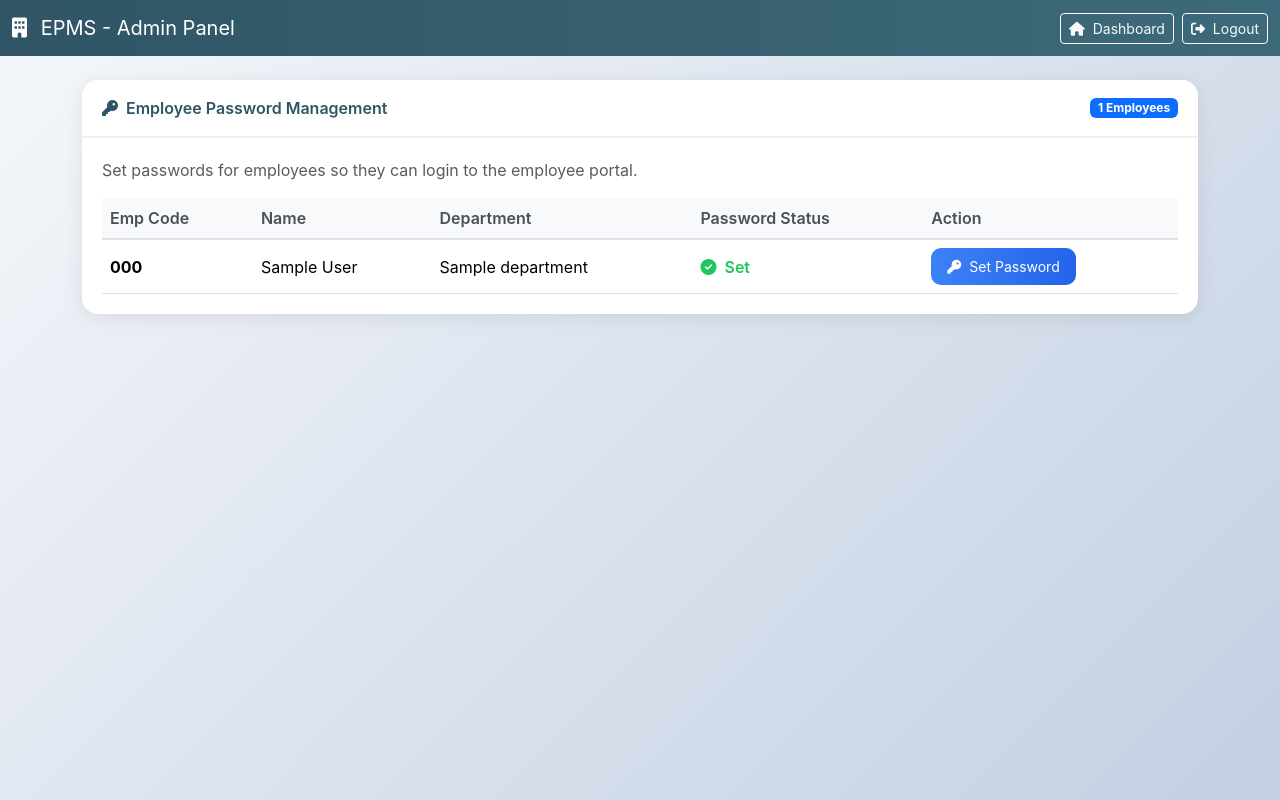
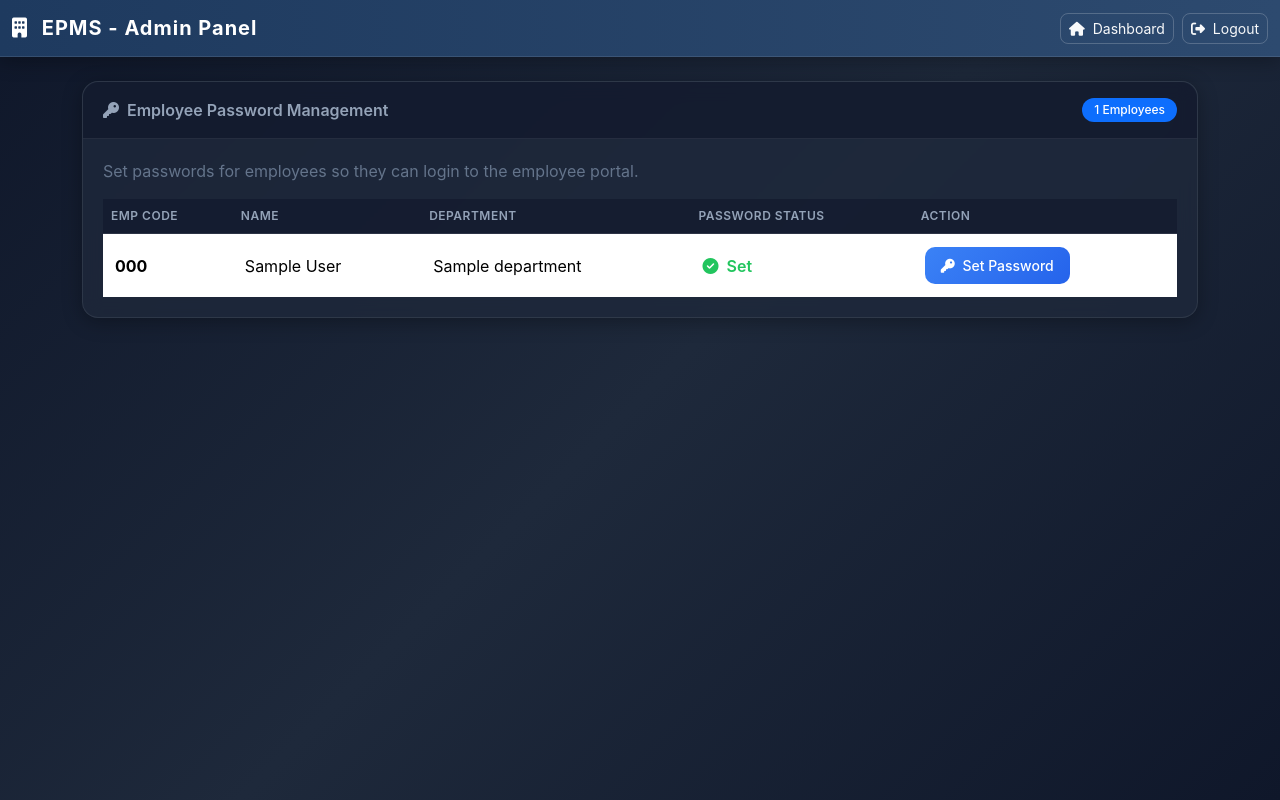
Before and after one commit to AyanMulani/EPMS12, a Flask app: page /admin/employee-passwords in a window 1280 px wide. Run offline with Flask 3, Linux system fonts and the light colour scheme; a user stored in the database is signed in; tables that the repository leaves empty hold one stand-in row (values such as "Sample post").

Commit message:
Update admin_employee_passwords.html

```diff
--- a/templates/admin_employee_passwords.html
+++ b/templates/admin_employee_passwords.html
@@ -9,72 +9,109 @@
 <link href="https://cdnjs.cloudflare.com/ajax/libs/font-awesome/6.4.2/css/all.min.css" rel="stylesheet">
 
 <style>
+/* ===== Dark Premium Theme ===== */
 body {
     font-family: -apple-system, BlinkMacSystemFont, 'Segoe UI', sans-serif;
-    background: linear-gradient(135deg, #f5f7fa 0%, #c3cfe2 100%);
+    background: linear-gradient(135deg, #0f172a 0%, #1e293b 50%, #0f172a 100%);
     min-height: 100vh;
+    color: #e2e8f0;
 }
 
 .navbar {
-    background: linear-gradient(90deg, #2f5566, #3d6a7a) !important;
+    background: linear-gradient(90deg, #1e3a5f 0%, #2d4a6f 100%) !important;
+    box-shadow: 0 4px 20px rgba(0,0,0,0.3);
+    border-bottom: 1px solid rgba(255,255,255,0.1);
+}
+
+.navbar-brand {
+    font-weight: 700;
+    letter-spacing: 1px;
 }
 
 .card {
-    border: none;
+    border: 1px solid rgba(255,255,255,0.08);
     border-radius: 16px;
-    box-shadow: 0 4px 20px rgba(0,0,0,0.08);
+    background: rgba(30, 41, 59, 0.8);
+    backdrop-filter: blur(10px);
+    box-shadow: 0 4px 20px rgba(0,0,0,0.3);
     margin-bottom: 20px;
 }
 
 .card-header {
-    background: white;
-    border-bottom: 2px solid #f0f0f0;
+    background: rgba(15, 23, 42, 0.6);
+    border-bottom: 1px solid rgba(255,255,255,0.08);
     border-radius: 16px 16px 0 0 !important;
     font-weight: 600;
-    color: #2f5566;
+    color: #94a3b8;
     padding: 16px 20px;
 }
 
 .card-body {
     padding: 20px;
+    color: #e2e8f0;
 }
 
+/* ===== Buttons ===== */
 .btn-primary {
-    background: linear-gradient(90deg, #3b82f6, #2563eb);
+    background: linear-gradient(135deg, #3b82f6 0%, #2563eb 100%);
     border: none;
     border-radius: 10px;
     padding: 8px 16px;
+    font-weight: 500;
 }
 
 .btn-primary:hover {
-    background: linear-gradient(90deg, #2563eb, #1d4ed8);
+    background: linear-gradient(135deg, #2563eb 0%, #1d4ed8 100%);
 }
 
 .btn-success {
-    background: linear-gradient(90deg, #22c55e, #16a34a);
+    background: linear-gradient(135deg, #22c55e 0%, #16a34a 100%);
     border: none;
     border-radius: 10px;
+    font-weight: 500;
 }
 
 .btn-success:hover {
-    background: linear-gradient(90deg, #16a34a, #15803d);
+    background: linear-gradient(135deg, #16a34a 0%, #15803d 100%);
 }
 
+.btn-outline-light {
+    border-radius: 8px;
+    border: 1px solid rgba(255,255,255,0.2);
+}
+
+.btn-outline-light:hover {
+    background: rgba(255,255,255,0.1);
+    border-color: rgba(255,255,255,0.3);
+}
+
+/* ===== Tables ===== */
 .table {
     margin-bottom: 0;
+    color: #e2e8f0;
 }
 
 .table thead th {
-    background: #f8f9fa;
-    border-bottom: 2px solid #dee2e6;
-    color: #495057;
+    background: rgba(15, 23, 42, 0.6);
+    border-bottom: 2px solid rgba(255,255,255,0.1);
+    color: #94a3b8;
     font-weight: 600;
+    text-transform: uppercase;
+    font-size: 12px;
+    letter-spacing: 0.5px;
 }
 
 .table td {
+    border-bottom: 1px solid rgba(255,255,255,0.05);
     vertical-align: middle;
+    padding: 12px;
 }
 
+.table tbody tr:hover {
+    background: rgba(59, 130, 246, 0.1);
+}
+
+/* ===== Status ===== */
 .status-set {
     color: #22c55e;
     font-weight: 600;
@@ -85,35 +122,94 @@
     font-weight: 600;
 }
 
+/* ===== Badges ===== */
+.badge {
+    padding: 6px 12px;
+    border-radius: 20px;
+    font-weight: 500;
+}
+
+/* ===== Modal ===== */
 .modal-content {
     border-radius: 16px;
     border: none;
+    background: #1e293b;
 }
 
 .modal-header {
     border-radius: 16px 16px 0 0;
-    background: #f8f9fa;
+    background: #0f172a;
+    border-bottom: 1px solid rgba(255,255,255,0.1);
+    color: #e2e8f0;
 }
 
+.modal-body {
+    background: #1e293b;
+    color: #e2e8f0;
+}
+
+.modal-footer {
+    border-top: 1px solid rgba(255,255,255,0.1);
+    background: #0f172a;
+}
+
+.btn-close {
+    filter: invert(1);
+}
+
+/* ===== Form Elements ===== */
 .form-label {
     font-weight: 500;
-    color: #374151;
+    color: #94a3b8;
     margin-bottom: 6px;
 }
 
 .form-control {
     border-radius: 10px;
-    border: 1px solid #d1d5db;
+    border: 1px solid rgba(255,255,255,0.1);
     padding: 10px 14px;
+    background: #0f172a;
+    color: #e2e8f0;
 }
 
 .form-control:focus {
     border-color: #3b82f6;
     box-shadow: 0 0 0 3px rgba(59, 130, 246, 0.15);
+    background: #0f172a;
+    color: #e2e8f0;
 }
 
+.form-control::placeholder {
+    color: #64748b;
+}
+
+/* ===== Alerts ===== */
 .alert {
     border-radius: 12px;
+    border: none;
+    padding: 12px 20px;
+}
+
+.alert-success {
+    background: rgba(34, 197, 94, 0.2);
+    color: #22c55e;
+}
+
+.alert-danger {
+    background: rgba(239, 68, 68, 0.2);
+    color: #ef4444;
+}
+
+/* ===== Empty State ===== */
+.text-muted {
+    color: #64748b !important;
+}
+
+/* ===== Responsive ===== */
+@media (max-width: 768px) {
+    .card {
+        margin-bottom: 15px;
+    }
 }
 </style>
 </head>
```
